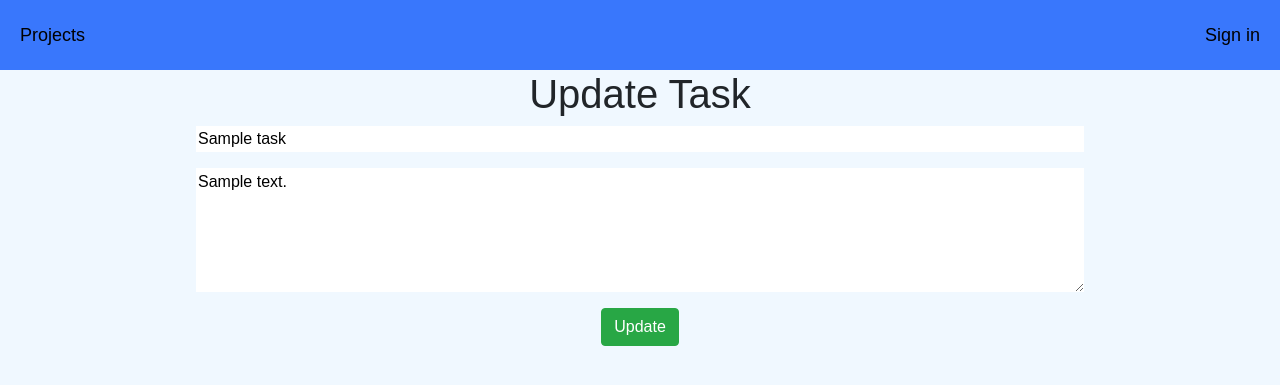
After one commit to MarianoNLR/django-taskslist, a Django app: page /update_task/1 in a window 1280 px wide. The commit adds this page. Shown: the top 385 px of the page. Run offline with Django 4.2, Linux system fonts and the light colour scheme; tables that the repository leaves empty hold one stand-in row (values such as "Sample post").

Commit message:
add update task and project

```diff
--- a/tasks/templates/project_view.html
+++ b/tasks/templates/project_view.html
@@ -25,12 +25,16 @@
                 <p>{{task.description}}</p>
             </div>
             <div class="task-btn">
+                <form method="get" action="{% url 'update_task' task.id %}">
+                    {% csrf_token %}
                     <button class="btn btn-warning"><svg xmlns="http://www.w3.org/2000/svg" class="icon icon-tabler icon-tabler-edit" width="24" height="24" viewBox="0 0 24 24" stroke-width="2" stroke="currentColor" fill="none" stroke-linecap="round" stroke-linejoin="round">
                         <path stroke="none" d="M0 0h24v24H0z" fill="none"></path>
                         <path d="M7 7h-1a2 2 0 0 0 -2 2v9a2 2 0 0 0 2 2h9a2 2 0 0 0 2 -2v-1"></path>
                         <path d="M20.385 6.585a2.1 2.1 0 0 0 -2.97 -2.97l-8.415 8.385v3h3l8.385 -8.415z"></path>
                         <path d="M16 5l3 3"></path>
                      </svg></button>
+                </form>
+
                  <button class="btn btn-danger" onclick="deleteTask('{{task.id}}')"><svg xmlns="http://www.w3.org/2000/svg" class="icon icon-tabler icon-tabler-trash" width="24" height="24" viewBox="0 0 24 24" stroke-width="2" stroke="currentColor" fill="none" stroke-linecap="round" stroke-linejoin="round">
                     <path stroke="none" d="M0 0h24v24H0z" fill="none"></path>
                     <path d="M4 7l16 0"></path>
--- a/tasks/templates/projects.html
+++ b/tasks/templates/projects.html
@@ -24,7 +24,7 @@
                     </div>
                 </a>
                 <div class="project-btn">
-                    <form  method="POST">
+                    <form  method="GET" action="{% url 'update_project' project.id %}">
                         {% csrf_token %}
                      <button class="btn btn-warning"><svg xmlns="http://www.w3.org/2000/svg" class="icon icon-tabler icon-tabler-edit" width="24" height="24" viewBox="0 0 24 24" stroke-width="2" stroke="currentColor" fill="none" stroke-linecap="round" stroke-linejoin="round">
                         <path stroke="none" d="M0 0h24v24H0z" fill="none"></path>
--- /dev/null
+++ b/tasks/templates/update_task.html
@@ -0,0 +1,23 @@
+{% extends 'base.html' %}
+
+{% load static %}
+
+{% block content %}
+<link rel="stylesheet" href="{% static 'css/new_task.css' %}">
+<div class="container">
+    <h1>Update Task</h1>
+    <form method="post" class="form">
+        {% csrf_token %}
+        <div class="form-group">
+            {{form.title}}
+        </div>
+        <div class="form-group">
+            {{form.description}}
+        </div>
+        <div class="form-group">
+        <button type="submit" class="btn btn-success">Update</button>
+        </div>
+    </form>
+</div>
+
+{% endblock %}
--- a/tasks/urls.py
+++ b/tasks/urls.py
@@ -3,7 +3,7 @@ from . import views
 
 urlpatterns = [
     path('',  views.signin),
-    path('tasks/', views.tasks, name="tasks"),
+    #path('task_view/', views.tasks, name="task_view"),
     path('projects/', views.projects, name="projects"),
     path('project_view/<int:project_id>/', views.project_view, name="project_view"),
     path('signup/', views.signup, name="signup"),
@@ -12,5 +12,7 @@ urlpatterns = [
     path('create_task/id_project=<int:project_id>/', views.create_task, name="create_task"),
     path('create_project/', views.create_project, name="create_project"),
     path('projects/delete_project/<int:project_id>/', views.delete_project, name="delete_project"),
-    path('delete_task/<int:task_id>/', views.delete_task, name="delete_task")
+    path('delete_task/<int:task_id>/', views.delete_task, name="delete_task"),
+    path('update_project/<int:project_id>', views.update_project, name="update_project"),
+    path('update_task/<int:task_id>', views.update_task, name="update_task")
 ]
--- a/tasks/views.py
+++ b/tasks/views.py
@@ -120,3 +120,31 @@ def delete_task(request, task_id):
     if instance is not None:
         instance.delete()
         return redirect('project_view', project_id=instance.project_id)
+
+def update_project(request, project_id):
+    if request.method == 'GET':
+        project = Project.objects.get(id=project_id)
+        form = CreateProjectForm(instance = project)
+        return render(request, 'update_project.html', {
+            'project': project,
+            'form': form
+        })
+    else:
+        project = Project.objects.get(id=project_id)
+        form = CreateProjectForm(request.POST, instance=project)
+        form.save()
+        return redirect('projects')
+
+def update_task(request, task_id):
+    if request.method == 'GET':
+        task = Task.objects.get(id=task_id)
+        form = CreateTaskForm(instance = task)
+        return render(request, 'update_task.html', {
+            'task': task,
+            'form': form
+        })
+    else:
+        task = Task.objects.get(id=task_id)
+        form = CreateTaskForm(request.POST, instance=task)
+        form.save()
+        return redirect('project_view', task.project_id)
```
Also changed, not shown: tasks/templates/update_project.html (added, +21 -0 lines), tasks/templates/task_view.html (renamed from tasks/templates/tasks.html). Lines whose indentation alone changed are shown as unchanged.
